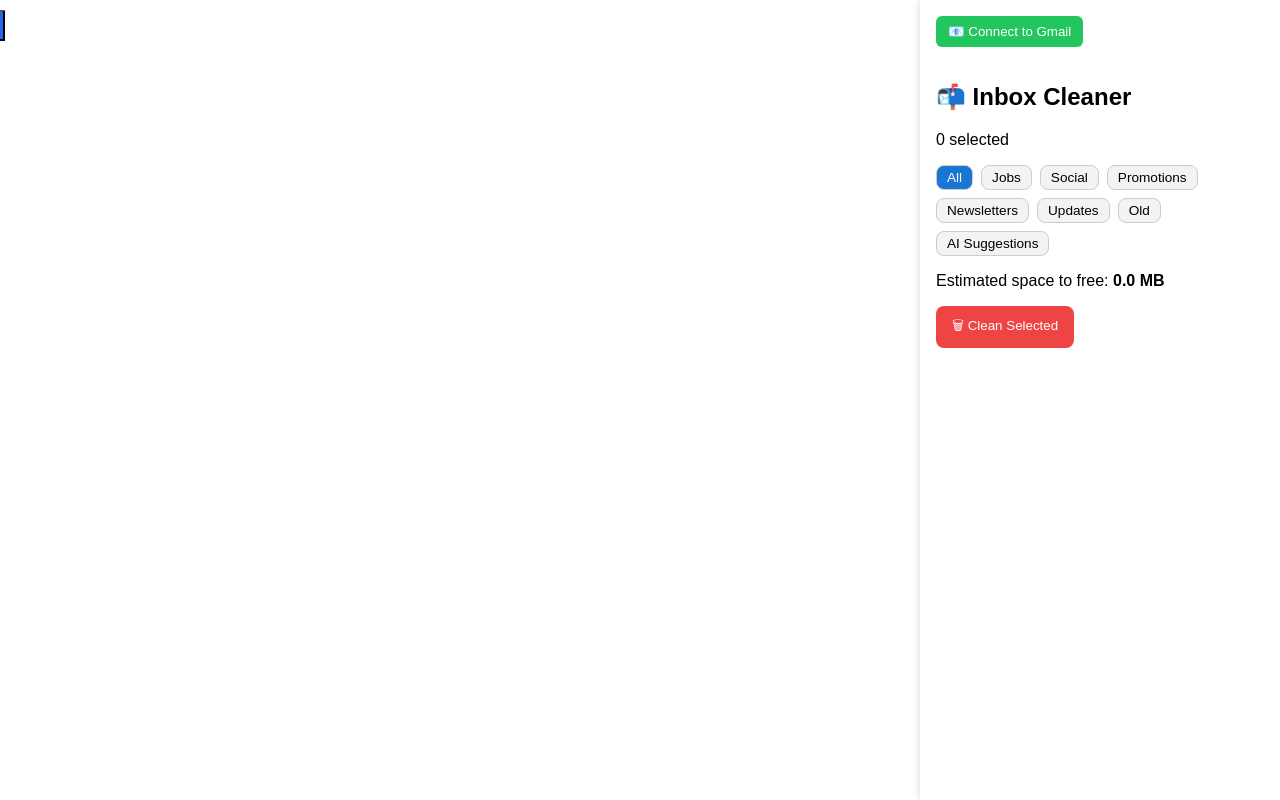
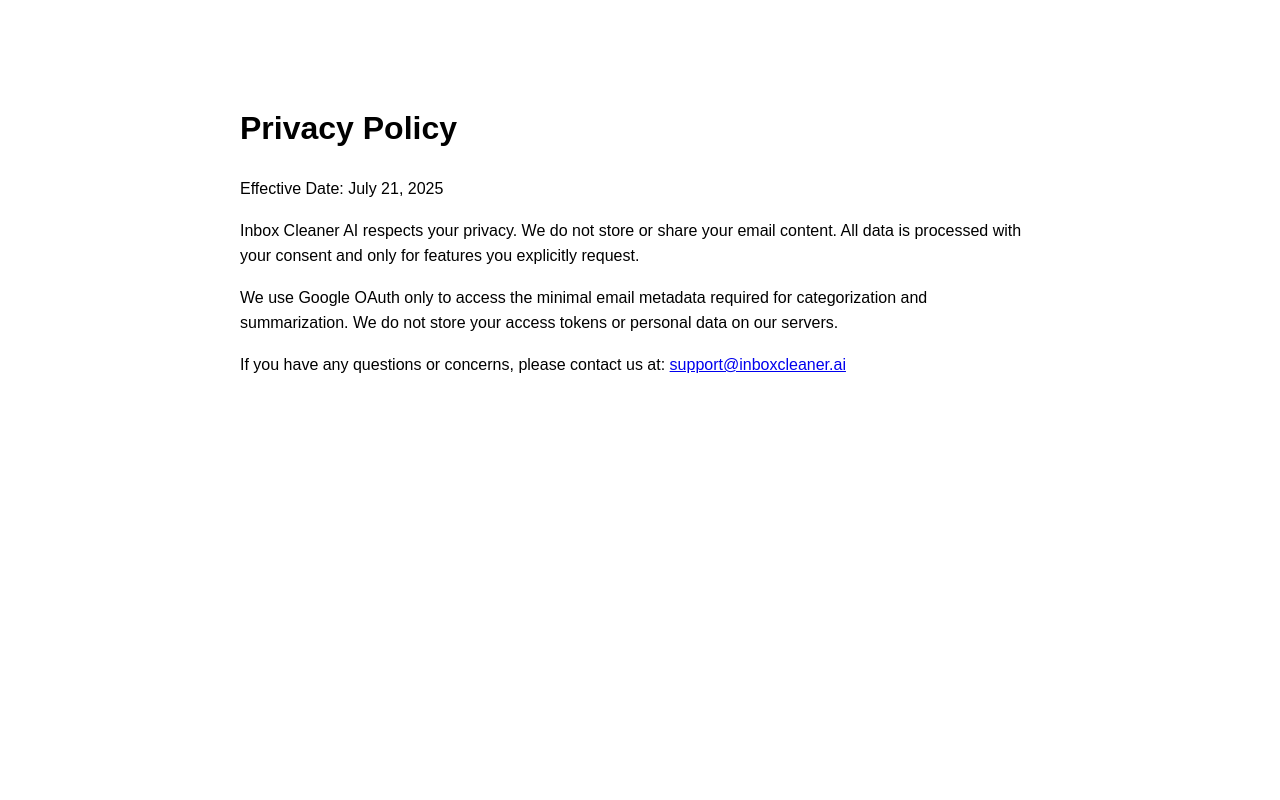
Before and after one commit to MehulJain12398/inbox-cleaner-extension, a React (Create React App) app: page /privacy in a window 1280 px wide. Built offline with nearby package versions, Linux system fonts and the light colour scheme.

Commit message:
added html files for verification

```diff
--- /dev/null
+++ b/src/LandingPage.tsx
@@ -0,0 +1,33 @@
+// src/LandingPage.tsx
+import React from "react";
+import { Link } from "react-router-dom";
+
+const LandingPage = () => {
+  return (
+    <div style={styles.container}>
+      <h1>📬 Inbox Cleaner AI</h1>
+      <p>Your smart email assistant to declutter your inbox with one click.</p>
+      <p>
+        <Link to="/privacy" style={styles.link}>Privacy Policy</Link> |{" "}
+        <Link to="/terms" style={styles.link}>Terms of Service</Link>
+      </p>
+    </div>
+  );
+};
+
+const styles = {
+  container: {
+    fontFamily: "sans-serif",
+    maxWidth: "600px",
+    margin: "50px auto",
+    textAlign: "center" as const,
+    padding: "2rem",
+    lineHeight: "1.6",
+  },
+  link: {
+    color: "#007bff",
+    textDecoration: "none",
+  },
+};
+
+export default LandingPage;
--- /dev/null
+++ b/src/PrivacyPolicy.tsx
@@ -0,0 +1,35 @@
+// src/PrivacyPolicy.tsx
+import React from "react";
+
+const PrivacyPolicy = () => {
+  return (
+    <div style={styles.container}>
+      <h1>Privacy Policy</h1>
+      <p>Effective Date: July 21, 2025</p>
+      <p>
+        Inbox Cleaner AI respects your privacy. We do not store or share your email content.
+        All data is processed with your consent and only for features you explicitly request.
+      </p>
+      <p>
+        We use Google OAuth only to access the minimal email metadata required for
+        categorization and summarization. We do not store your access tokens or personal data on our servers.
+      </p>
+      <p>
+        If you have any questions or concerns, please contact us at:{" "}
+        <a href="mailto:support@inboxcleaner.ai">support@inboxcleaner.ai</a>
+      </p>
+    </div>
+  );
+};
+
+const styles = {
+  container: {
+    fontFamily: "sans-serif",
+    maxWidth: "800px",
+    margin: "50px auto",
+    padding: "2rem",
+    lineHeight: "1.6",
+  },
+};
+
+export default PrivacyPolicy;
--- /dev/null
+++ b/src/TermsPolicy.tsx
@@ -0,0 +1,35 @@
+// src/TermsPolicy.tsx
+import React from "react";
+
+const TermsPolicy = () => {
+  return (
+    <div style={styles.container}>
+      <h1>Terms of Service</h1>
+      <p>Effective Date: July 21, 2025</p>
+      <p>
+        By using Inbox Cleaner AI, you agree to use the extension in accordance with applicable laws
+        and not for spamming, scraping, or unauthorized data collection.
+      </p>
+      <p>
+        We are not responsible for any data loss or third-party services’ downtime
+        including Gmail, Google APIs, or OpenAI/Gemini services.
+      </p>
+      <p>
+        The service is provided “as is” without warranty. Your use of the extension and its
+        AI features constitutes agreement to these terms.
+      </p>
+    </div>
+  );
+};
+
+const styles = {
+  container: {
+    fontFamily: "sans-serif",
+    maxWidth: "800px",
+    margin: "50px auto",
+    padding: "2rem",
+    lineHeight: "1.6",
+  },
+};
+
+export default TermsPolicy;
--- a/src/index.tsx
+++ b/src/index.tsx
@@ -1,11 +1,22 @@
-import React from 'react';
-import ReactDOM from 'react-dom/client';
-import './index.css';
-import Sidebar from './sidebar';
+import React from "react";
+import ReactDOM from "react-dom/client";
+import { BrowserRouter as Router, Routes, Route } from "react-router-dom";
 
-const root = ReactDOM.createRoot(document.getElementById('root')!);
+import Sidebar from "./sidebar";
+import LandingPage from "./LandingPage";
+import PrivacyPolicy from "./PrivacyPolicy";
+import TermsPolicy from "./TermsPolicy";
+
+const root = ReactDOM.createRoot(document.getElementById("root")!);
 root.render(
   <React.StrictMode>
-    <Sidebar />
+    <Router>
+      <Routes>
+        <Route path="/" element={<LandingPage />} />
+        <Route path="/privacy" element={<PrivacyPolicy />} />
+        <Route path="/terms" element={<TermsPolicy />} />
+        <Route path="/sidebar" element={<Sidebar />} />
+      </Routes>
+    </Router>
   </React.StrictMode>
 );
--- /dev/null
+++ b/src/pages/sidebar.tsx
@@ -0,0 +1,7 @@
+// src/pages/sidebar.tsx
+import React from 'react';
+import Sidebar from '../sidebar';
+
+export default function SidebarPage() {
+  return <Sidebar />;
+}
```
Also changed, not shown: src/pages/index.tsx (+5 -19 lines).
